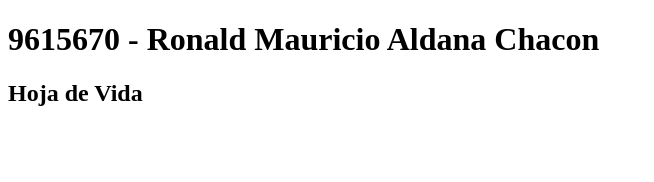
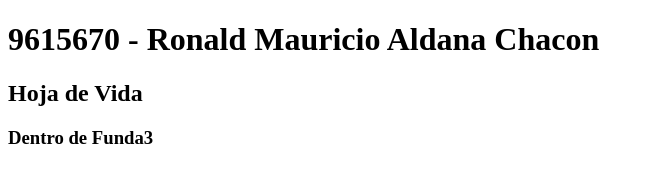
Before and after one commit to Romalch/romalch.github.io, a plain HTML site: page index.html in a window 1280 px wide. Shown: the whole page, without its empty margins (0-654 px from the left). Drawn offline with Linux system fonts and the light colour scheme.

Commit message:
Actualziación de carpeta

```diff
--- a/index.html
+++ b/index.html
@@ -8,5 +8,6 @@
     <body>
         <H1>9615670 - Ronald Mauricio Aldana Chacon</H1>
         <H2>Hoja de Vida</H2>
+        <H3>Dentro de Funda3</H3>
     </body>
 </html>
```
